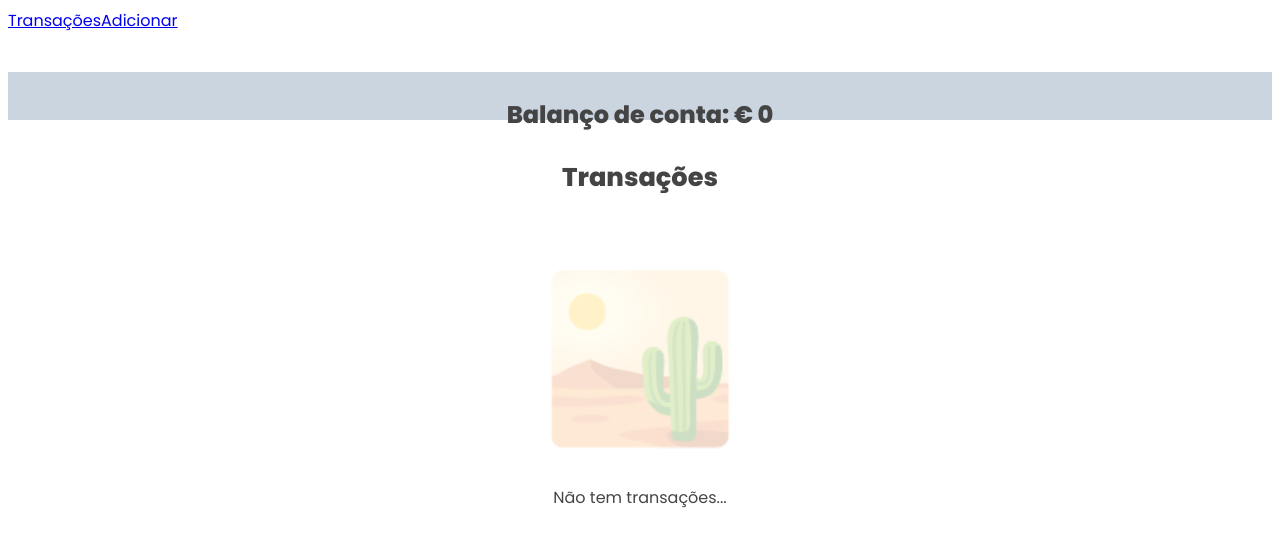
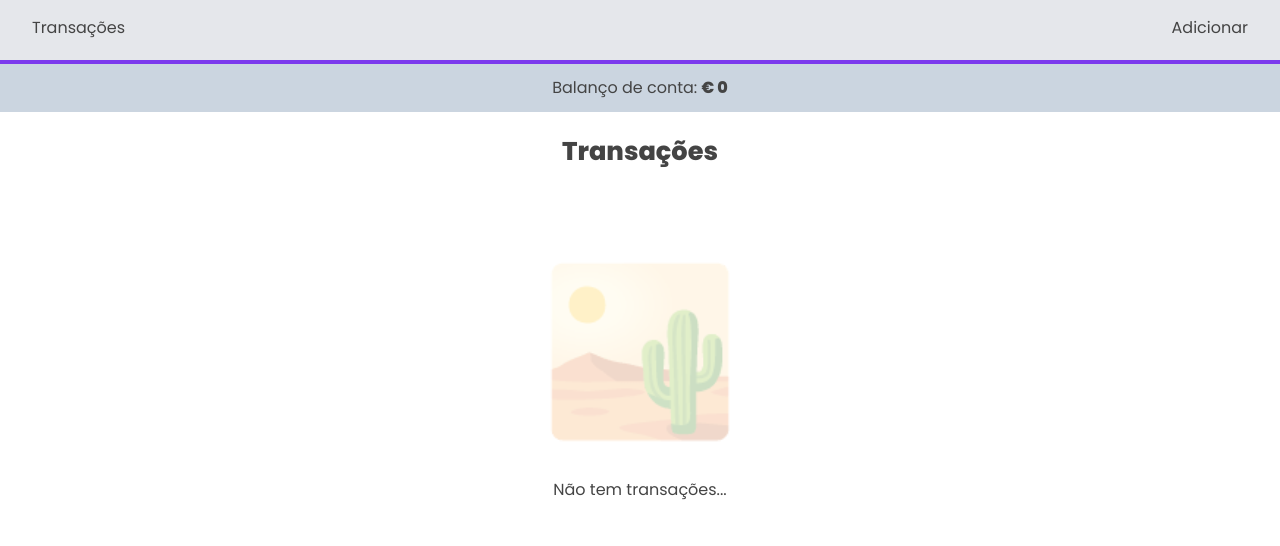
Before and after one commit to joselages/vuebootcamp_finalproject, a Vue app: page / in a window 1280 px wide. Shown: the top 546 px of the page. Built offline with nearby package versions, Linux system fonts and the light colour scheme.

Commit message:
tailwind config fix

```diff
--- a/public/index.html
+++ b/public/index.html
@@ -1,26 +1,28 @@
 <!DOCTYPE html>
 <html lang="en">
+
 <head>
   <meta charset="utf-8" />
   <meta http-equiv="X-UA-Compatible" content="IE=edge" />
   <meta name="viewport" content="width=device-width,initial-scale=1.0" />
   <link rel="icon" href="<%= BASE_URL %>favicon.ico" />
-    <title><%= htmlWebpackPlugin.options.title %></title>
+  <title>
+    <%= htmlWebpackPlugin.options.title %>
+  </title>
   <!-- <link href="https://unpkg.com/tailwindcss@^2/dist/tailwind.min.css" rel="stylesheet"> -->
-    <link
-      href="https://fonts.googleapis.com/css2?family=Poppins:wght@400;600;800&display=swap"
-      rel="stylesheet"
-    />
+  <link rel="preconnect" href="https://fonts.googleapis.com">
+  <link rel="preconnect" href="https://fonts.gstatic.com" crossorigin>
+  <link href="https://fonts.googleapis.com/css2?family=Poppins:wght@400;600;800&display=swap" rel="stylesheet">
 </head>
+
 <body>
   <noscript>
-      <strong
-        >We're sorry but <%= htmlWebpackPlugin.options.title %> doesn't work
+    <strong>We're sorry but <%= htmlWebpackPlugin.options.title %> doesn't work
         properly without JavaScript enabled. Please enable it to
-        continue.</strong
-      >
+        continue.</strong>
   </noscript>
   <div id="app"></div>
   <!-- built files will be auto injected -->
 </body>
+
 </html>
--- a/src/App.vue
+++ b/src/App.vue
@@ -26,10 +26,7 @@ export default {
 
 <style>
 /*styles provided from scrimba*/
-body {
-  font-family: "Poppins", sans-serif;
-  color: #444;
-}
+
 
 h1 {
   font-weight: 800;
--- /dev/null
+++ b/src/index.css
@@ -0,0 +1,15 @@
+@tailwind base;
+@tailwind components;
+@tailwind utilities;
+
+body {
+    font-family: "Poppins", sans-serif;
+    color: #444;
+  }
+
+
+h1 {
+    font-weight: 800;
+    text-align: center;
+    font-size: 1.6em;
+  }
--- a/src/main.js
+++ b/src/main.js
@@ -1,5 +1,6 @@
 import Vue from "vue";
 import App from "./App.vue";
+import './index.css'
 import router from "./router";
 import store from "./store";
 
@@ -9,6 +10,8 @@ import formatDate from "./mixins/formatDate";
 import getAddress from "./mixins/getAddress";
 import currentTime from "./mixins/currentTime";
 import sendToLS from "./mixins/sendToLS";
+
+
 
 Vue.config.productionTip = false;
 
```
Also changed, not shown: package.json (+4 -3 lines), 1 other file (tests, documents, lock files or other folders). Lines whose indentation alone changed are shown as unchanged.
